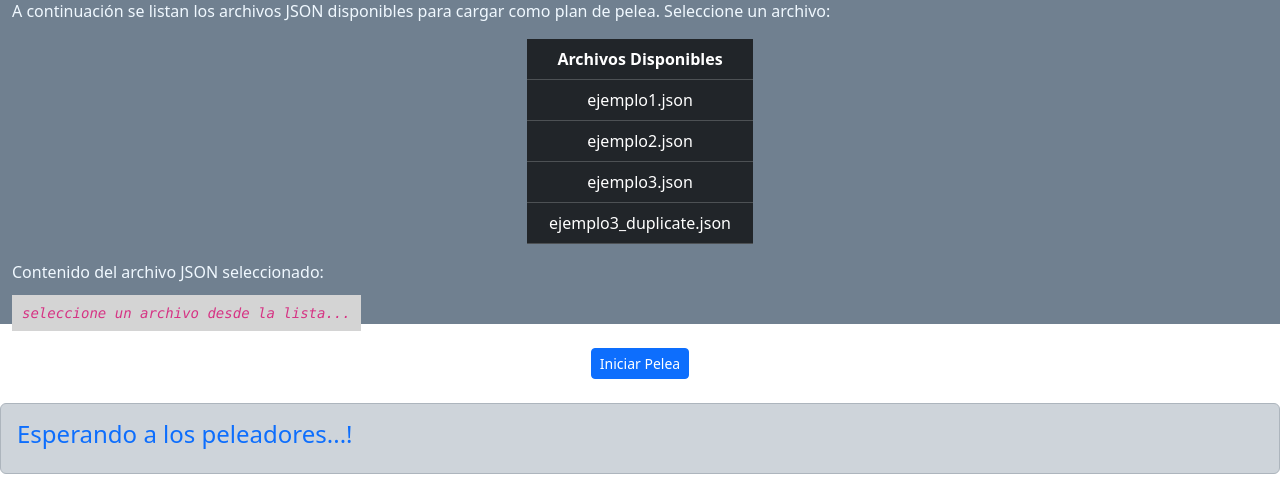
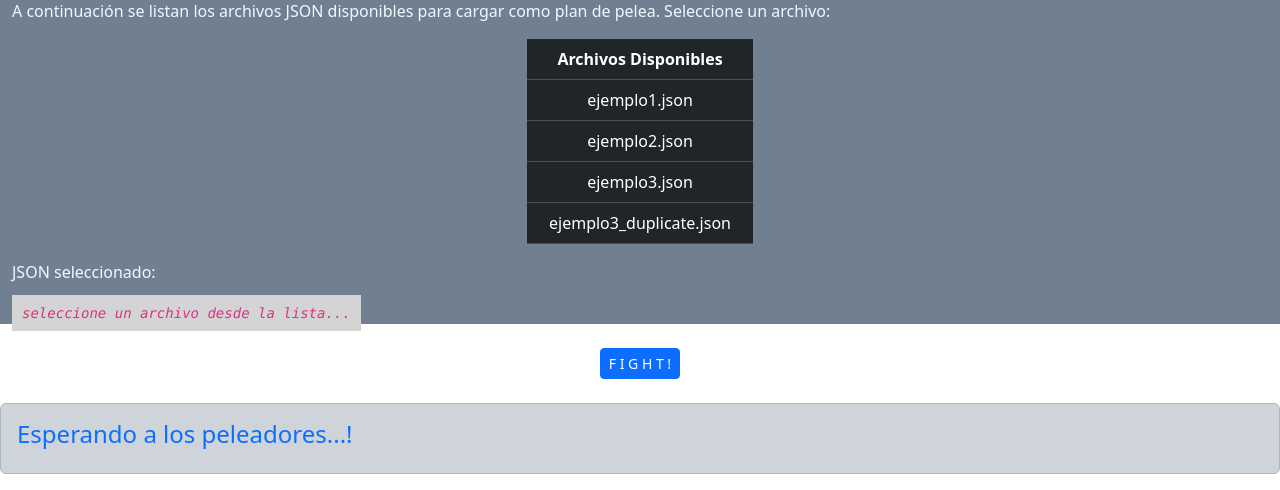
Before and after one commit to jmsarmientopalma/talana_kombat, a Django app: page / in a window 1280 px wide. Shown: the part 382-872 px from the top of the page. Run offline with Django 4.2, Linux system fonts and the light colour scheme; some libraries are stand-ins or nearby versions.

Commit message:
Optimización funciones de carga y visualización

```diff
--- a/kombatweb/static/js/fight.js
+++ b/kombatweb/static/js/fight.js
@@ -1,17 +1,26 @@
 $("#spnFightOn").hide();
 $("#spnFightEnd").hide();
+$("#spinnerFight").hide();
 
 function sse_pelea(event) {
     event.preventDefault();
 
-    let archivo = $("#hdnFileName").val();
+    // let archivo = $("#hdnFileName").val();
+    let archivo = $("#spnShowFileName").html();
 
     if (archivo.trim() == "") {
         alert("Por favor seleccione un archivo del listado superior.");
         return false;
     }
 
+    // Se limpia el contenido anterior
+    $("#divRelato").html("");
+
+    $("#btnFight").attr("disabled", "disabled");
+    $("#spinnerFight").show();
+
     $("#spnFightIdle").hide();
+    $("#spnFightEnd").hide();
     $("#spnFightOn").show();
 
     const evtSource = new EventSource("sse/");
@@ -34,6 +43,8 @@ function sse_pelea(event) {
         evtSource.close();
         $("#spnFightOn").hide();
         $("#spnFightEnd").show();
+        $("#btnFight").attr("disabled", false);
+        $("#spinnerFight").hide();
     });
 
     //Control de error
@@ -42,5 +53,7 @@ function sse_pelea(event) {
         console.error("EventSource failed :", err);
         $("#spnFightOn").hide();
         $("#spnFightEnd").show();
+        $("#btnFight").attr("disabled", false);
+        $("#spinnerFight").hide();
     };
 }
--- a/kombatweb/static/js/kombatweb.js
+++ b/kombatweb/static/js/kombatweb.js
@@ -3,7 +3,8 @@ $(".color-td").click( function() {
 
     csrf = $("[name='csrfmiddlewaretoken'").eq(0).val();
 
-    $("#hdnFileName").val(archivo);
+    // $("#hdnFileName").val(archivo);
+    $("#spnShowFileName").html(archivo);
 
     data = {
         "archivo" : archivo,
--- a/kombatweb/templates/base.html
+++ b/kombatweb/templates/base.html
@@ -68,7 +68,10 @@
     <div class="row">
         <div class="col-sm-4">&nbsp;</div>
         <div class="col-sm-4 text-center">
-            <a class="btn btn-primary btn-sm " href="#" role="button" onclick="sse_pelea(event)">Iniciar Pelea</a>
+            <button class="btn btn-primary btn-sm" id="btnFight" role="button" onclick="sse_pelea(event)">
+                <span class="spinner-grow spinner-grow-sm" id="spinnerFight" role="status" aria-hidden="true">&nbsp;</span>
+                F I G H T !
+            </button>
         </div>
         <div class="col-sm-4">&nbsp;</div>
     </div>
--- a/kombatweb/templates/kombatweb.html
+++ b/kombatweb/templates/kombatweb.html
@@ -24,7 +24,7 @@
 </div>
 
 <div>
-    <p>Contenido del archivo JSON seleccionado:</p>
+    <p>JSON seleccionado: <span id="spnShowFileName" class="text-warning"></span></p>
 </div>
 
 <code id="codeJson" class="code1">
```
